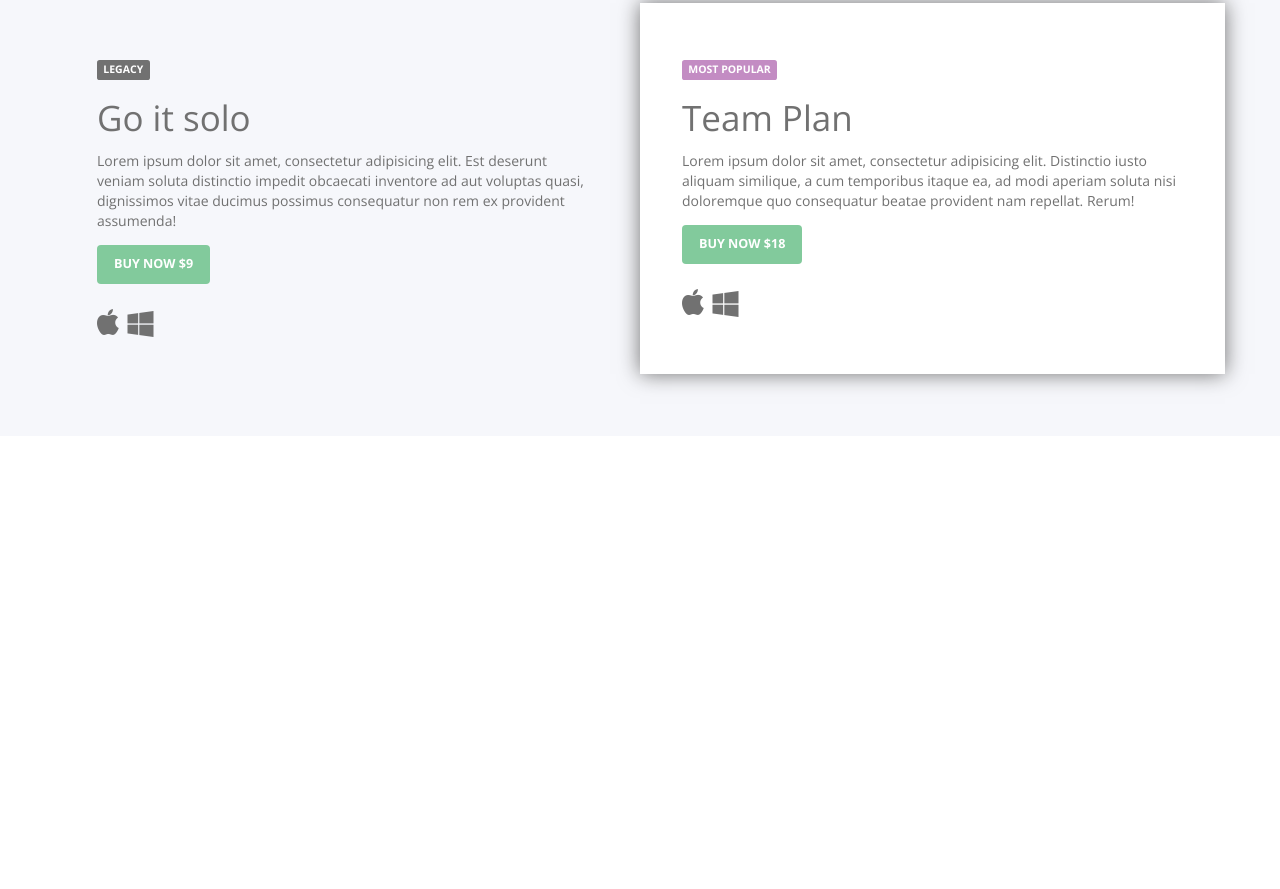
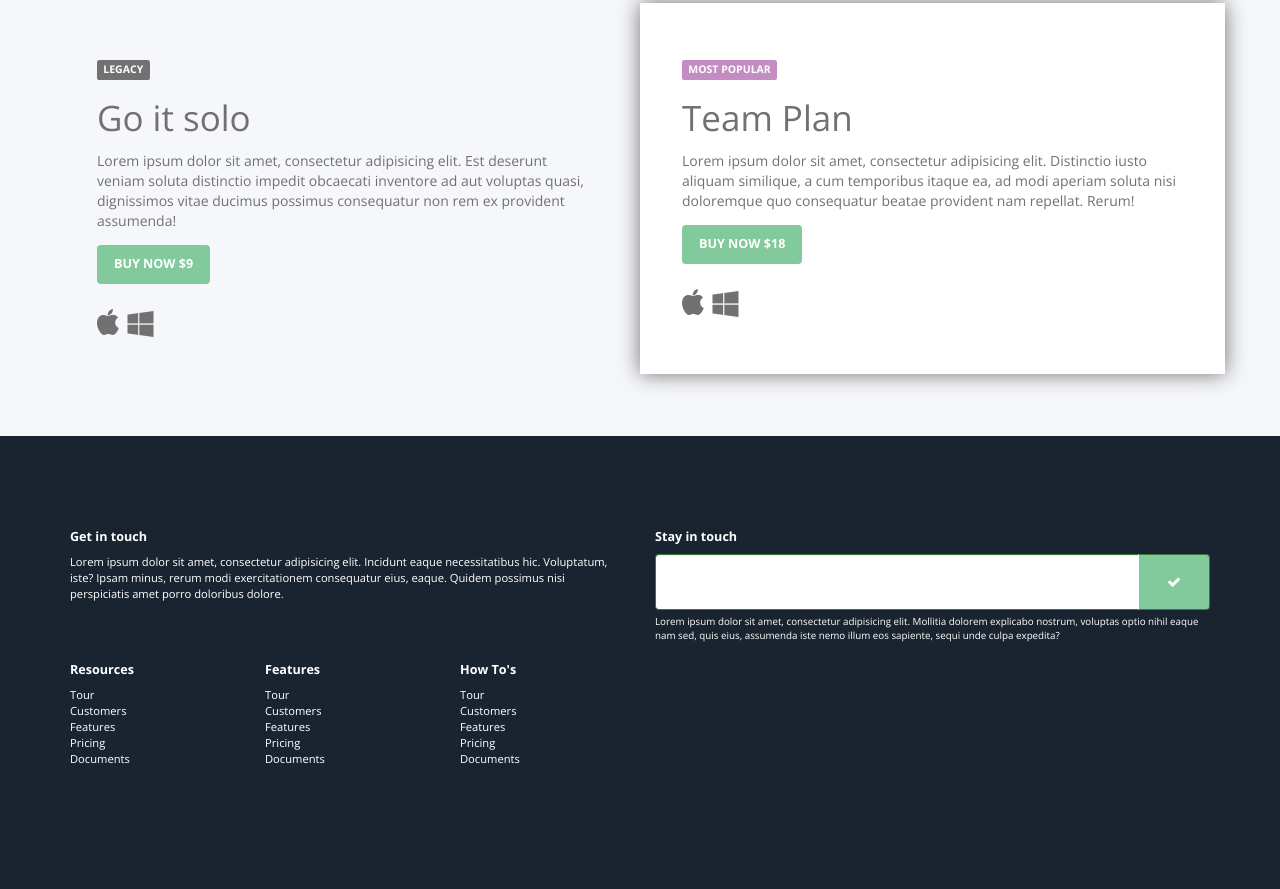
Before and after one commit to CodeAstra-Bootcamp/take, a plain HTML site: page index.html in a window 1280 px wide. Shown: the part 3231-4120 px from the top of the page. Before the commit the page ends 3667 px from the top, so only its background shows below. Drawn offline with nearby package versions, Linux system fonts and the light colour scheme.

Commit message:
Add footer

```diff
--- a/css/src/app.scss
+++ b/css/src/app.scss
@@ -7,3 +7,4 @@
 @import "explore";
 @import "reasons";
 @import "plans";
+@import "footer";
--- /dev/null
+++ b/css/src/footer.scss
@@ -0,0 +1,49 @@
+footer {
+  background-color: #1a2430;
+  color: $light-font-color;
+  padding: 6em 0 8em;
+
+  h4 {
+    font-size: 0.9em;
+    font-weight: bold;
+  }
+
+  p {
+    font-size: 0.8em;
+  }
+
+  #contact-form {
+    margin-bottom: 5px;
+
+    input {
+      height: 4em;
+      border-right-color: transparent;
+    }
+
+    .form-tick {
+      padding: 0 2em;
+      background-color: $primary-color;
+
+      i {
+        color: $light-font-color;
+      }
+    }
+  }
+
+  p.hint {
+    font-size: 0.7em;
+    font-weight: 300;
+  }
+
+  ul {
+    li {
+      font-size: 0.8em;
+
+      a {
+        &, &:hover {
+          color: $light-font-color;
+        }
+      }
+    }
+  }
+}
--- a/index.html
+++ b/index.html
@@ -170,5 +170,59 @@
         </div>
       </div>
     </section>
+    <footer>
+      <div class="container">
+        <div class="row">
+          <div class="col-sm-6">
+            <h4>Get in touch</h4>
+            <p>Lorem ipsum dolor sit amet, consectetur adipisicing elit. Incidunt eaque necessitatibus hic. Voluptatum, iste? Ipsam minus, rerum modi exercitationem consequatur eius, eaque. Quidem possimus nisi perspiciatis amet porro doloribus dolore.</p>
+          </div>
+          <div class="col-sm-6">
+            <h4>Stay in touch</h4>
+            <div id="contact-form" class="form-group has-success has-feedback">
+              <div class="input-group">
+                <input type="text" class="form-control" id="inputGroupSuccess4" aria-describedby="inputGroupSuccess4Status">
+                <span class="input-group-addon form-tick">
+                  <i class="fa fa-check"></i>
+                </span>
+              </div>
+            </div>
+            <p class="hint">Lorem ipsum dolor sit amet, consectetur adipisicing elit. Mollitia dolorem explicabo nostrum, voluptas optio nihil eaque nam sed, quis eius, assumenda iste nemo illum eos sapiente, sequi unde culpa expedita?</p>
+          </div>
+        </div>
+        <div class="row">
+          <div class="col-xs-4 col-md-2">
+            <h4>Resources</h4>
+            <ul class="list-unstyled">
+              <li><a href="">Tour</a></li>
+              <li><a href="">Customers</a></li>
+              <li><a href="">Features</a></li>
+              <li><a href="">Pricing</a></li>
+              <li><a href="">Documents</a></li>
+            </ul>
+          </div>
+          <div class="col-xs-4 col-md-2">
+            <h4>Features</h4>
+            <ul class="list-unstyled">
+              <li><a href="">Tour</a></li>
+              <li><a href="">Customers</a></li>
+              <li><a href="">Features</a></li>
+              <li><a href="">Pricing</a></li>
+              <li><a href="">Documents</a></li>
+            </ul>
+          </div>
+          <div class="col-xs-4 col-md-2">
+            <h4>How To's</h4>
+            <ul class="list-unstyled">
+              <li><a href="">Tour</a></li>
+              <li><a href="">Customers</a></li>
+              <li><a href="">Features</a></li>
+              <li><a href="">Pricing</a></li>
+              <li><a href="">Documents</a></li>
+            </ul>
+          </div>
+        </div>
+      </div>
+    </footer>
   </body>
 </html>
```
Also changed, not shown: css/app.css, 1 other file.
